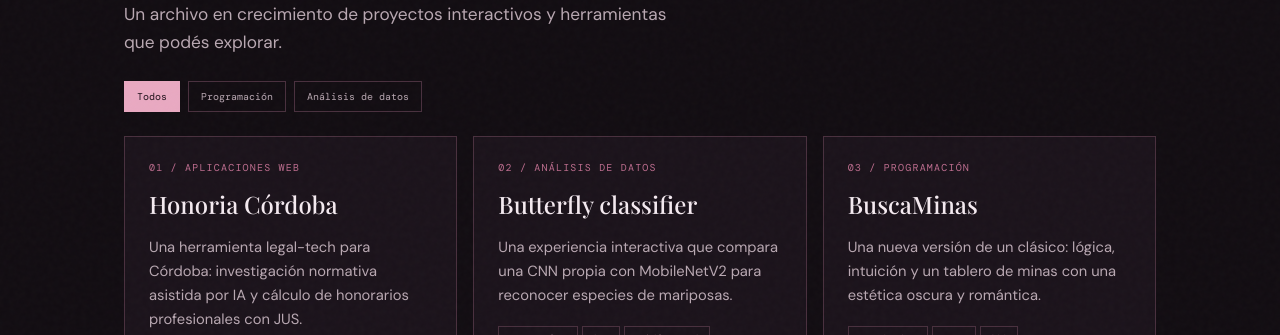
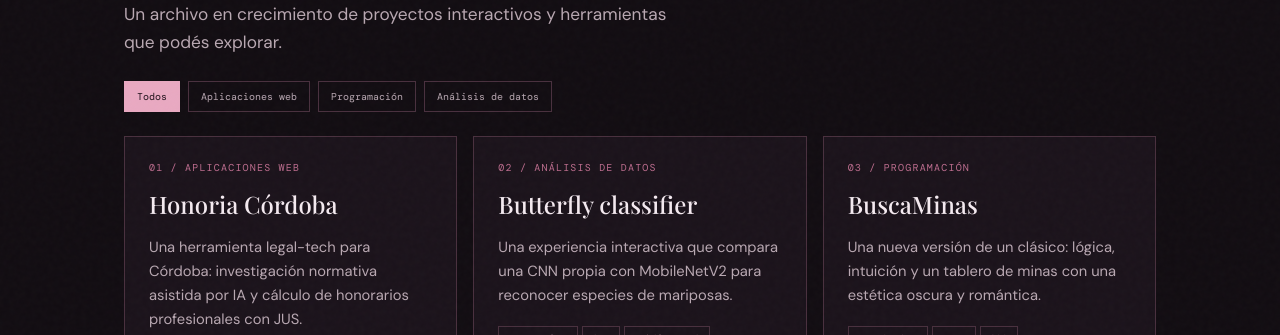
Before and after one commit to zipgirl/zipgirl.github.io, an Astro site: page /projects in a window 1280 px wide. Shown: the part 465-800 px from the top of the page. Built offline with nearby package versions, Linux system fonts and the light colour scheme; Astro itself is replaced by a stand-in of ours; a web font is replaced by a local one.

Commit message:
Add application category to project filters

```diff
--- a/src/pages/projects.astro
+++ b/src/pages/projects.astro
@@ -2,7 +2,7 @@
 import BaseLayout from '../layouts/BaseLayout.astro';
 import { projects as allProjects } from '../data/projects';
 const projects=[...allProjects].sort((a,b)=>Date.parse(b.updatedAt)-Date.parse(a.updatedAt));
-const categories=['Todos','Programación','Análisis de datos'];
+const categories=['Todos','Aplicaciones web','Programación','Análisis de datos'];
 ---
 <BaseLayout title="Proyectos - ZipGirl" description="Proyectos funcionales, herramientas interactivas y experimentos de ZipGirl."><div class="wrap"><div class="eyebrow">trabajos y experimentos</div><h1>Hechos con<br/><em>curiosidad.</em></h1><p class="hero-copy">Un archivo en crecimiento de proyectos interactivos y herramientas que podés explorar.</p><div class="filter-row" role="group" aria-label="Filtrar proyectos">{categories.map((category,index)=><button class="filter" data-filter={category} aria-pressed={index===0?'true':'false'}>{category}</button>)}</div><div class="grid" id="project-grid">{projects.map((project,index)=><a class="card project-card" data-category={project.category} href={project.href} target={project.external?'_blank':undefined} rel={project.external?'noreferrer':undefined}><div class="meta">{String(index+1).padStart(2,'0')} / {project.category}</div><h3>{project.title}</h3><p>{project.description}</p><div>{project.tags.map(tag=><span class="tag">{tag}</span>)}</div><p class="kicker">explorar proyecto ↗</p></a>)}</div></div><script>
 const buttons=document.querySelectorAll<HTMLButtonElement>('[data-filter]');const cards=document.querySelectorAll<HTMLElement>('.project-card');buttons.forEach(button=>button.addEventListener('click',()=>{const filter=button.dataset.filter;buttons.forEach(item=>item.setAttribute('aria-pressed',String(item===button)));cards.forEach(card=>{card.hidden=filter!=='Todos'&&card.dataset.category!==filter})}));
```
